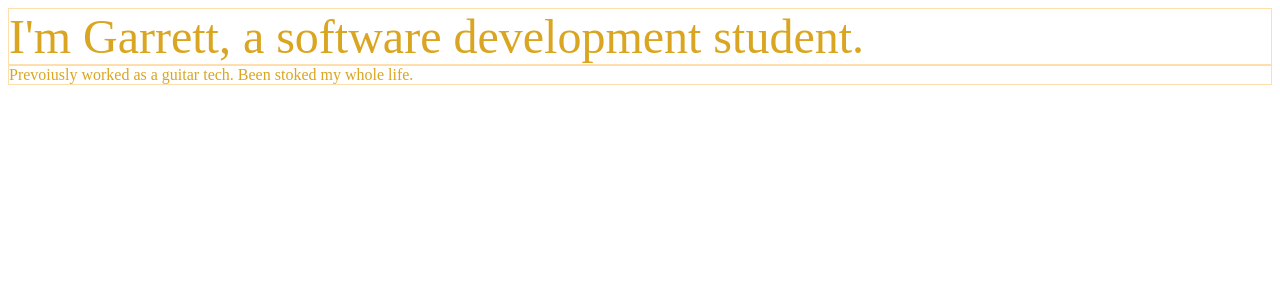
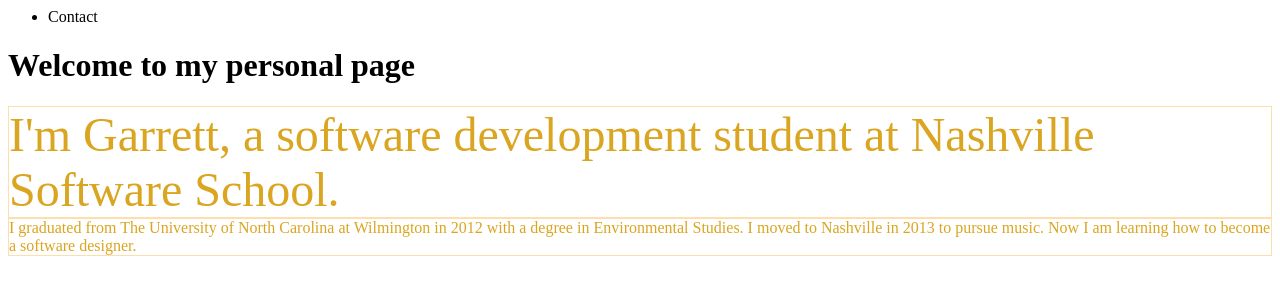
Before and after one commit to Gward2489/gward2489.github.io, a plain HTML site: page index.html in a window 1280 px wide. Drawn offline with Linux system fonts and the light colour scheme.

Commit message:
added nav

```diff
--- a/index.html
+++ b/index.html
@@ -5,12 +5,20 @@
     </head>
 
     <body>
-        <article id="intro" class="article">
-            I'm Garrett, a software development student.
-        </article>
+        <nav>
+            <ul>
+                <li>Contact</li>
+            </ul>
+        </nav>
+        <h1>Welcome to my personal page</h1>
 
-        <article id="history" class="article">
-            Prevoiusly worked as a guitar tech. Been stoked my whole life.
-        </article>
+         <article id="intro" class="article">
+            I'm Garrett, a software development student at Nashville Software School.
+         </article>
+
+         <article id="history" class="article">
+            I graduated from The University of North Carolina at Wilmington in 2012 with a degree in Environmental Studies.
+            I moved to Nashville in 2013 to pursue music. Now I am learning how to become a software designer.
+         </article>
     </body>
 </html>
```
